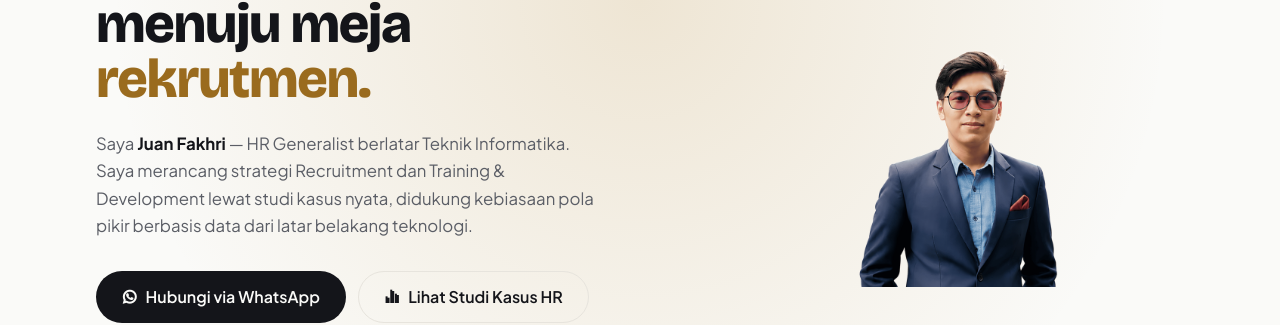
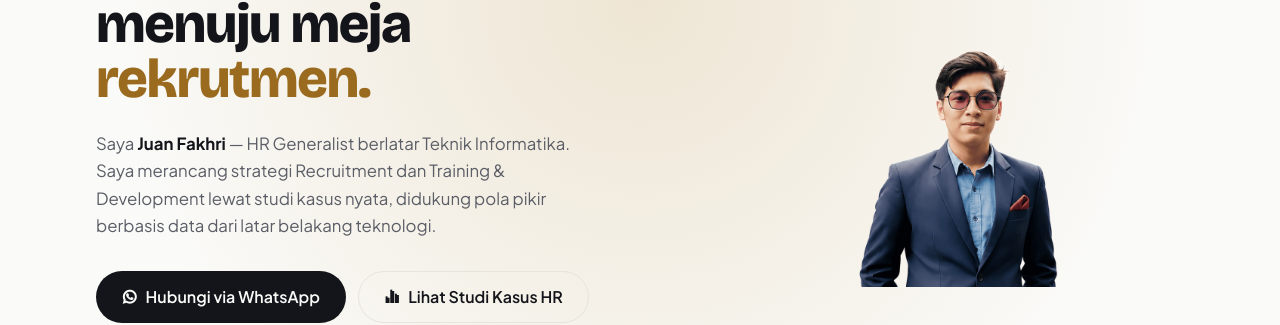
Before and after one commit to JuanFakhri/juanfakhri.github.io, a website: page index.html in a window 1280 px wide. Shown: the part 270-595 px from the top of the page. Drawn offline with nearby package versions, Linux system fonts and the light colour scheme.

```diff
--- a/index.html
+++ b/index.html
@@ -88,7 +88,7 @@
             <p class="mt-6 max-w-lg text-[1.05rem] leading-relaxed" style="color: var(--soft);">
               Saya <strong style="color:var(--ink)">Juan Fakhri</strong> — HR Generalist berlatar Teknik Informatika.
               Saya merancang strategi Recruitment dan Training &amp; Development lewat studi kasus nyata,
-              didukung kebiasaan pola pikir berbasis data dari latar belakang teknologi.
+              didukung pola pikir berbasis data dari latar belakang teknologi.
             </p>
 
             <div class="mt-8 flex flex-wrap gap-3">
```
